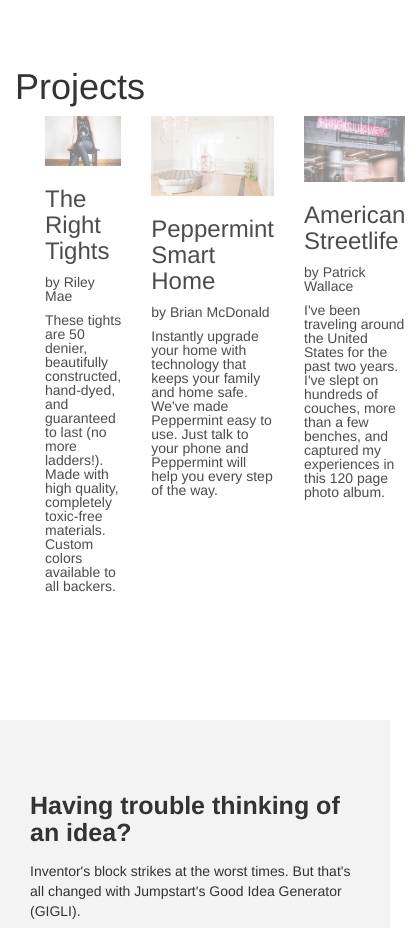
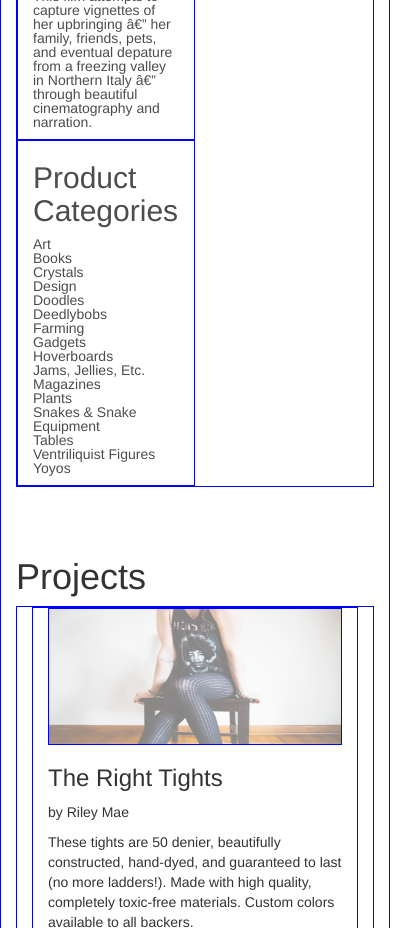
Before and after one commit to SShapiro1/jumpstart, a plain HTML site: page index.html in a window 390 px wide. Shown: the part 1072-2000 px from the top of the page, 420 px wide, since content can reach past the window. Drawn offline with nearby package versions, Linux system fonts and the light colour scheme.

Commit message:
mobile styling worked on. Transforms fixed, need to adjust size of img elements. Need to work on slider installation and header regress

```diff
--- a/index.html
+++ b/index.html
@@ -51,20 +51,20 @@
 
 <div class="featured projects container">
   <!--Featured Project Section -->
-    <h1>Featured project</h1>
+    <h1 class="col-xs-12">Featured project</h1>
       <div class="featured project">
         <div class="col-md-6 info col-sm-1">
           <div class="image-container">
           <img src="resources/images/featured-project.png">
         </div>
       </div>
-        <div class="col-md-3 col-sm-6 info">
+        <div class="col-md-3 col-xs-6 info">
           <h3>DeFrost: A Documentary</h3>
             <p>by Leo Firenze</p>
             <p>DeFrost is a documentary about growing up in a little red house in a cold, harsh valley. This is a story about my mother's childhood. This film attempts to capture vignettes of her upbringing â€” her family, friends, pets, and eventual depature from a freezing valley in Northern Italy â€” through beautiful cinematography and narration.
             </p>
         </div>
-      <div class="col-md-3 col-sm-6 info">
+      <div class="col-md-3 col-xs-6 info">
         <h2>Product Categories</h2>
         <ul>
           <li>Art</li>
@@ -91,38 +91,38 @@
   <!--Projects Projects Section Begins -->
 <h1>Projects</h1>
 <div class="projects container">
-    <div class="col-md-4 col-sm-1">
+    <div class="col-md-4 col-xs-12">
       <div class="image-container">
+        <a href="#">
       <img src="resources/images/project1.png">
+    </a>
     </div>
-      <div class="info">
         <h3>The Right Tights</h3>
           <p>by Riley Mae</p>
           <p>These tights are 50 denier, beautifully constructed, hand-dyed, and guaranteed to last (no more ladders!). Made with high quality, completely toxic-free materials. Custom colors available to all backers.
           </p>
-      </div>
     </div>
-    <div class="col-md-4 col-sm-1">
+    <div class="col-md-4 col-xs-12">
       <div class="image-container">
+        <a href="#">
       <img src="resources/images/project2.png">
+    </a>
     </div>
-      <div class="info">
         <h3>Peppermint Smart Home</h3>
           <p>by Brian McDonald</p>
           <p>Instantly upgrade your home with technology that keeps your family and home safe. We've made Peppermint easy to use. Just talk to your phone and Peppermint will help you every step of the way.
           </p>
-      </div>
     </div>
-    <div class="col-md-4 col-sm-1">
+    <div class="col-md-4 col-xs-12">
       <div class="image-container">
+        <a href="#">
       <img src="resources/images/project3.png">
+    </a>
     </div>
-      <div class="info">
         <h3>American Streetlife</h3>
           <p>by Patrick Wallace</p>
           <p>I've been traveling around the United States for the past two years. I've slept on hundreds of couches, more than a few benches, and captured my experiences in this 120 page photo album.
           </p>
-      </div>
     </div>
   </div>
 </div>
--- a/resources/style.css
+++ b/resources/style.css
@@ -6,11 +6,11 @@
 
 /*nav {
   border: 1px solid orange;
-}
+}*/
 
 div {
   border: 1px solid blue;
-}*/
+}
 
 @font-face {
   font-family: 'Open Sans';
@@ -191,14 +191,16 @@ font-family: 'Monoton', cursive;
   margin-bottom: 5rem;
 }
 
+@media only screen and (max-width: 480px) {
+  .featured.project {
+    flex-direction: column;
+  }
+}
+
 .featured.project img {
   display: flex;
   overflow: hidden;
   width: 100%;
-}
-
-.image.container {
- overflow: hidden;
 }
 
 
@@ -224,23 +226,31 @@ img {
   flex-direction: row;
   width: 100%;
   margin-bottom: 5.85rem;
+  z-index: 10;
 }
 
+@media only screen and (max-width: 480px) {
+  .projects.container {
+    display: flex;
+    flex-direction: column;
+  }
+}
 
-
-.projects.container img {
+.image-container img {
   opacity: 0.5;
   overflow: hidden;
   width: 100%;
   transition: transform .5s, opacity .5s;
+  vertical-align: middle;
+  border: 0;
+  height: 13.5rem;
 }
 
-.projects.image.container {
-  height: 13.5rem;
+.image-container {
   overflow: hidden;
 }
 
-.projects.container img:hover {
+.image-container img:hover {
   transform: scale(1.13);
   opacity: 1;
   width: 100%;
```
